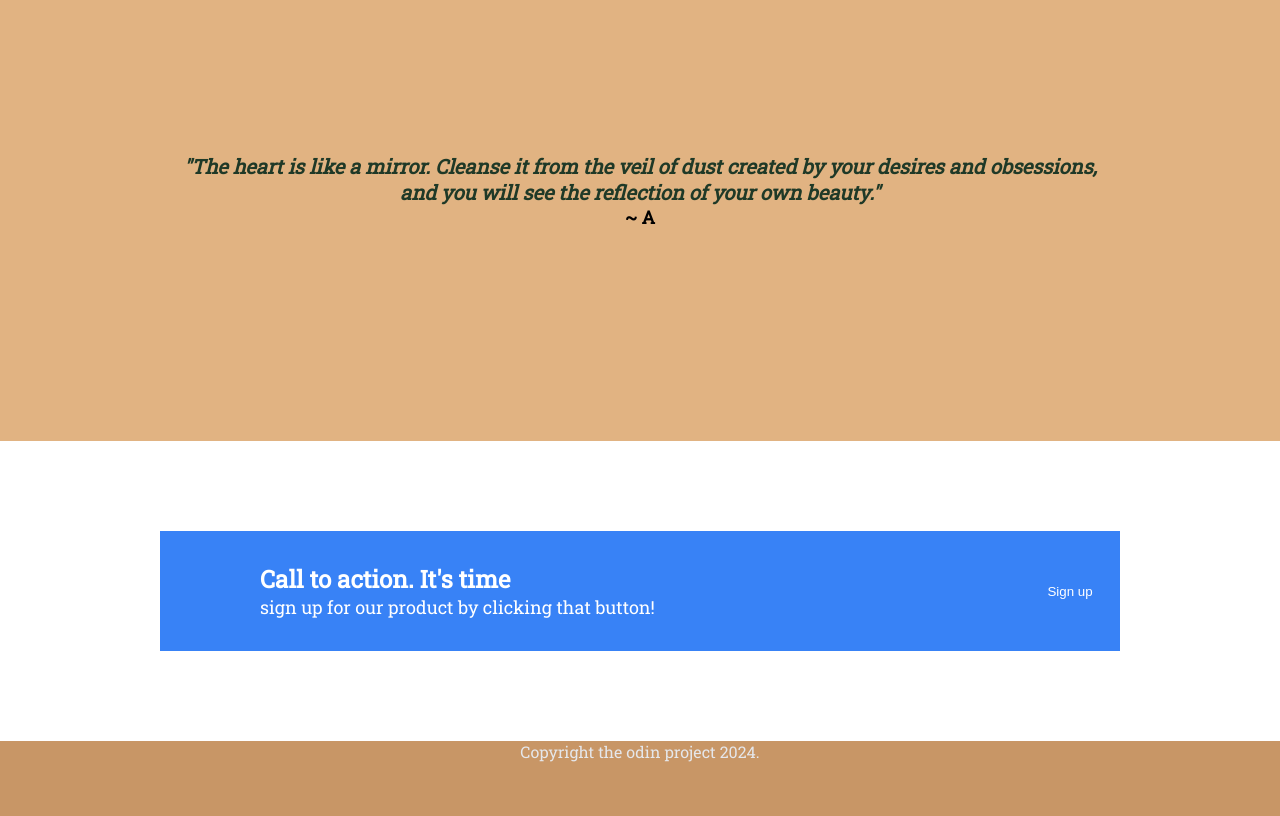
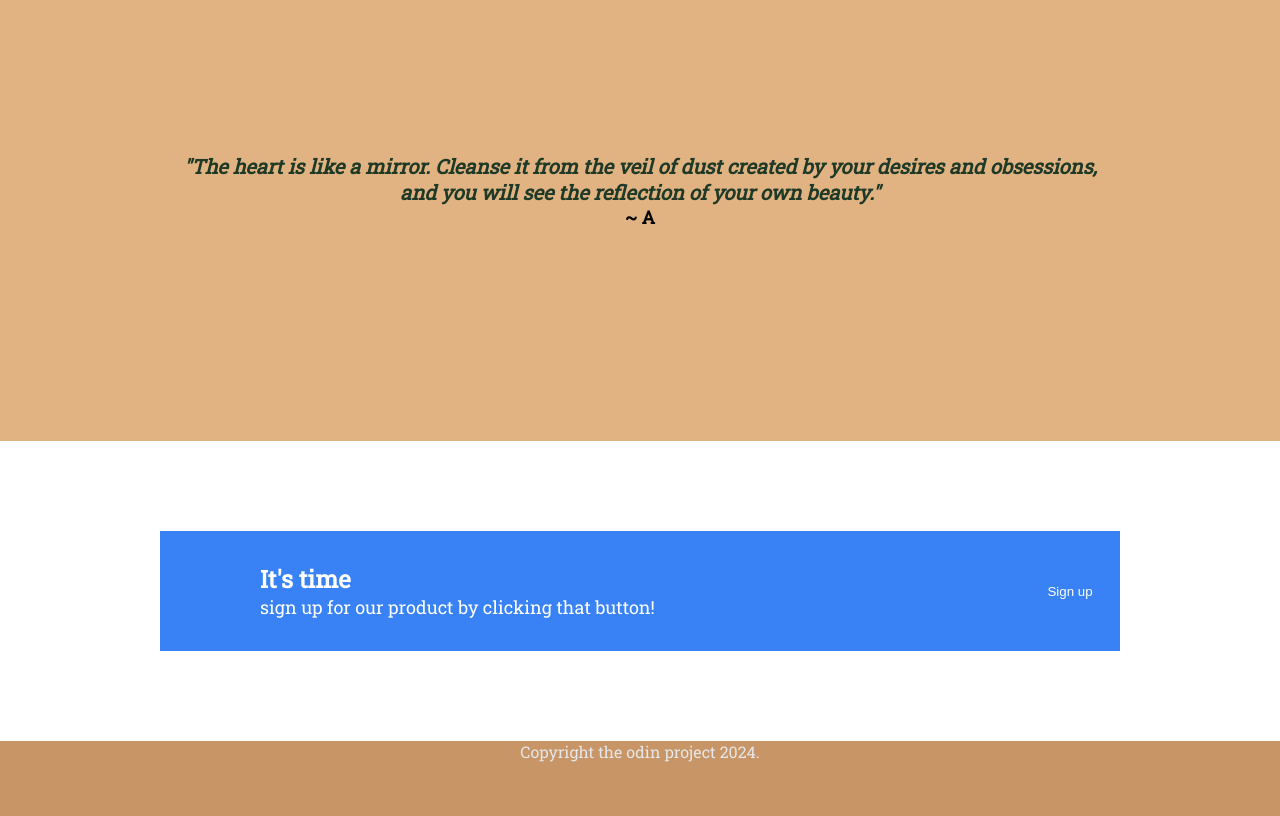
Before and after one commit to JethroZmind/Landing-page, a plain HTML site: page index.html in a window 1280 px wide. Shown: the part 1208-2024 px from the top of the page. Drawn offline with Linux system fonts and the light colour scheme.

Commit message:
change text

```diff
--- a/index.html
+++ b/index.html
@@ -60,7 +60,7 @@
     <div class="last-div">
         <div class="blue-container">
         <div class="left">
-            <h4>Call to action. It's time</h4>
+            <h4>It's time</h4>
             <p class="last-p"> sign up for our product by clicking that button!</p>
         </div>
         <div class="right">
```
